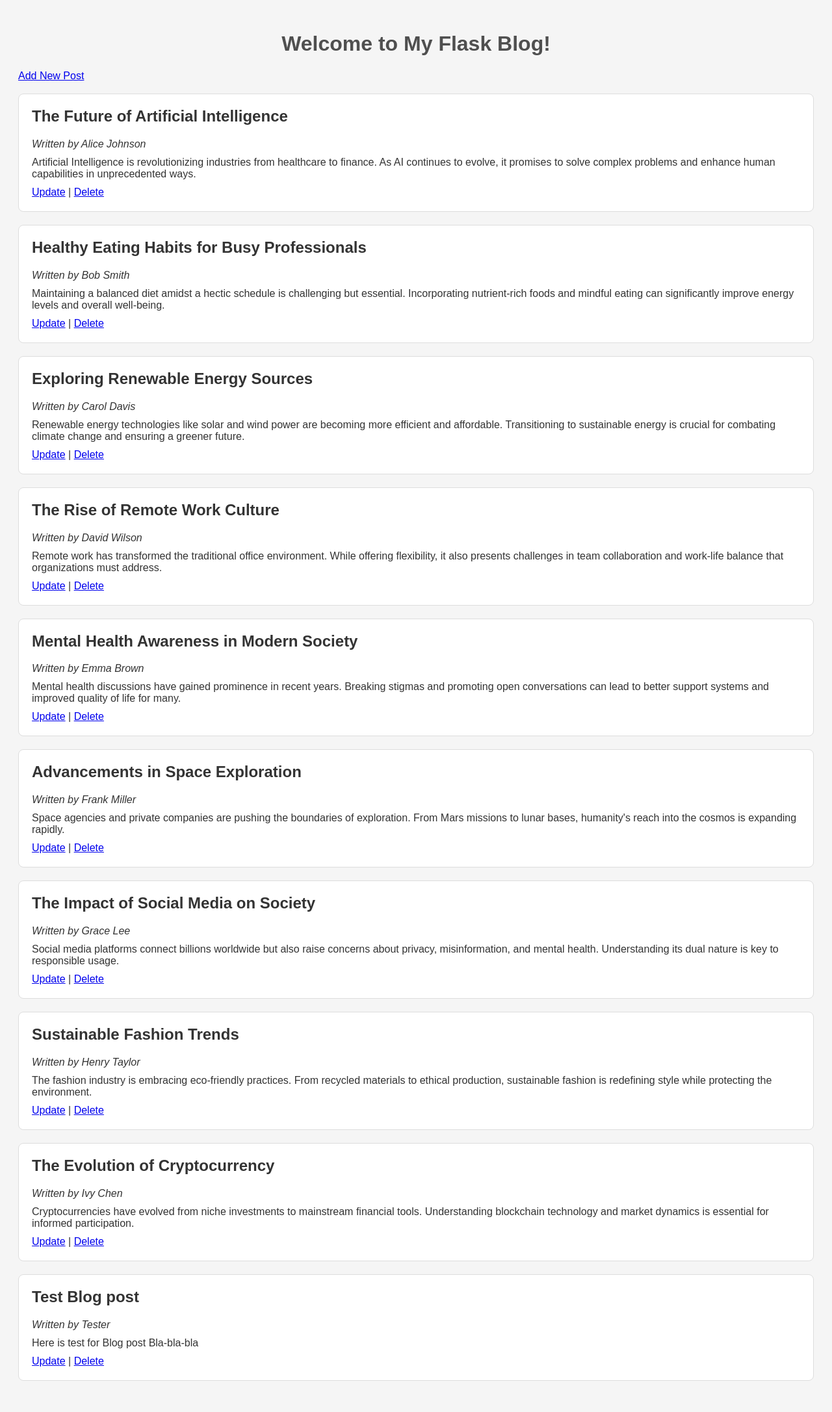
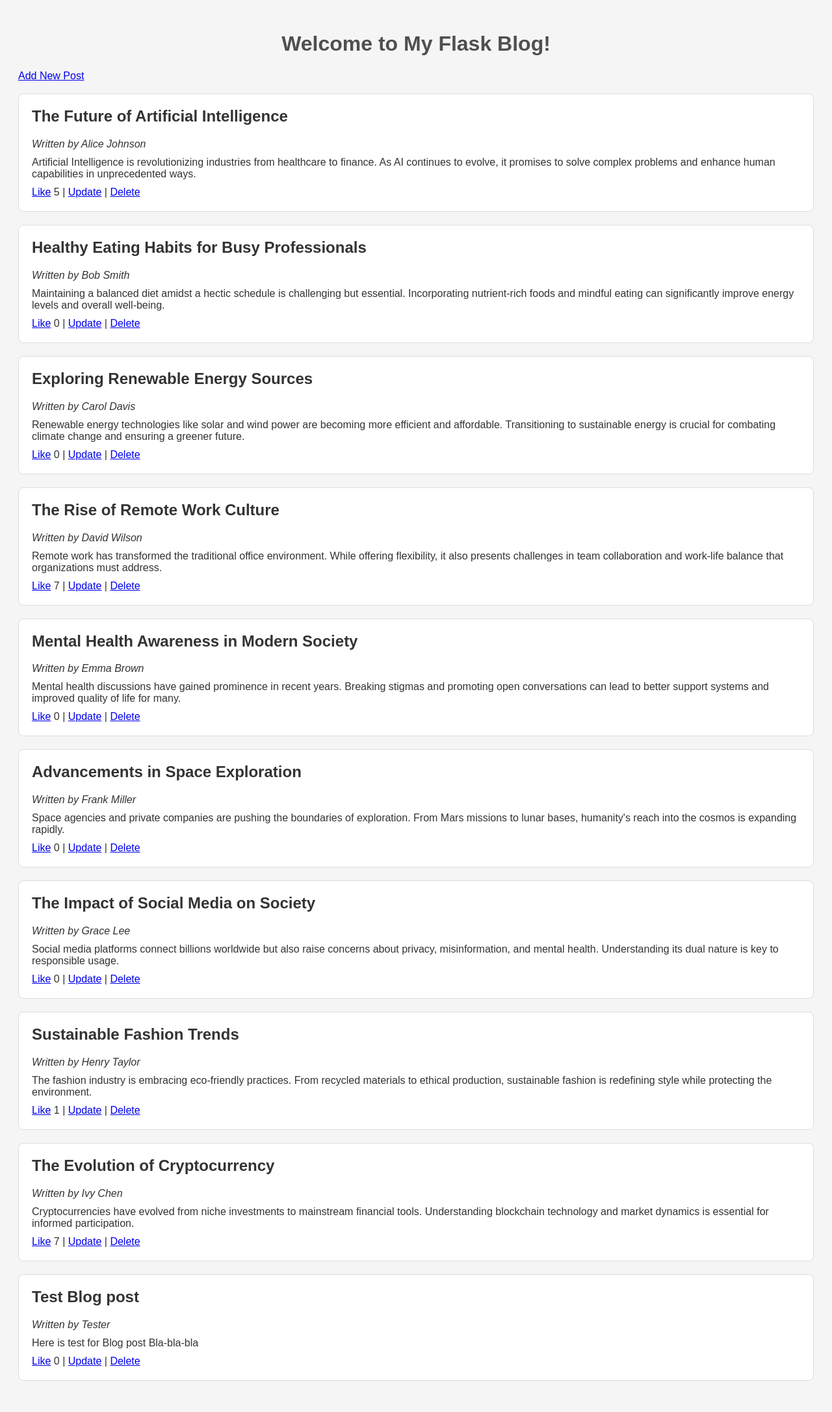
Before and after one commit to Oleguzik/masterBlog, a Flask app: page / in a window 1280 px wide. Shown: the whole page at 65% size. Run offline with Flask 3, Linux system fonts and the light colour scheme.

Commit message:
feature/ added Like feature

```diff
--- a/app.py
+++ b/app.py
@@ -41,7 +41,8 @@ def add():
             'id': new_id,
             'author': author,
             'title': title,
-            'content': content
+            'content': content,
+            'likes': 0
         }
 
         # Append to posts
@@ -87,6 +88,27 @@ def update(post_id):
     # So display the update.html page
     return render_template('update.html', post=post)
 
+@app.route('/like/<int:post_id>')
+def like(post_id):
+    # Load posts
+    with open('articles.json', 'r') as f:
+        posts = json.load(f)
+
+    # Find the post and increment likes
+    for post in posts:
+        if post['id'] == post_id:
+            if 'likes' not in post:
+                post['likes'] = 0
+            post['likes'] += 1
+            break
+
+    # Save back to JSON
+    with open('articles.json', 'w') as f:
+        json.dump(posts, f, indent=4)
+
+    # Redirect back to index
+    return redirect(url_for('index'))
+
 @app.route('/delete/<int:post_id>')
 def delete(post_id):
     # Load existing posts
--- a/articles.json
+++ b/articles.json
@@ -3,60 +3,70 @@
         "id": 1,
         "author": "Alice Johnson",
         "title": "The Future of Artificial Intelligence",
-        "content": "Artificial Intelligence is revolutionizing industries from healthcare to finance. As AI continues to evolve, it promises to solve complex problems and enhance human capabilities in unprecedented ways."
+        "content": "Artificial Intelligence is revolutionizing industries from healthcare to finance. As AI continues to evolve, it promises to solve complex problems and enhance human capabilities in unprecedented ways.",
+        "likes": 5
     },
     {
         "id": 2,
         "author": "Bob Smith",
         "title": "Healthy Eating Habits for Busy Professionals",
-        "content": "Maintaining a balanced diet amidst a hectic schedule is challenging but essential. Incorporating nutrient-rich foods and mindful eating can significantly improve energy levels and overall well-being."
+        "content": "Maintaining a balanced diet amidst a hectic schedule is challenging but essential. Incorporating nutrient-rich foods and mindful eating can significantly improve energy levels and overall well-being.",
+        "likes": 0
     },
     {
         "id": 3,
         "author": "Carol Davis",
         "title": "Exploring Renewable Energy Sources",
-        "content": "Renewable energy technologies like solar and wind power are becoming more efficient and affordable. Transitioning to sustainable energy is crucial for combating climate change and ensuring a greener future."
+        "content": "Renewable energy technologies like solar and wind power are becoming more efficient and affordable. Transitioning to sustainable energy is crucial for combating climate change and ensuring a greener future.",
+        "likes": 0
     },
     {
         "id": 4,
         "author": "David Wilson",
         "title": "The Rise of Remote Work Culture",
-        "content": "Remote work has transformed the traditional office environment. While offering flexibility, it also presents challenges in team collaboration and work-life balance that organizations must address."
+        "content": "Remote work has transformed the traditional office environment. While offering flexibility, it also presents challenges in team collaboration and work-life balance that organizations must address.",
+        "likes": 7
     },
     {
         "id": 5,
         "author": "Emma Brown",
         "title": "Mental Health Awareness in Modern Society",
-        "content": "Mental health discussions have gained prominence in recent years. Breaking stigmas and promoting open conversations can lead to better support systems and improved quality of life for many."
+        "content": "Mental health discussions have gained prominence in recent years. Breaking stigmas and promoting open conversations can lead to better support systems and improved quality of life for many.",
+        "likes": 0
     },
     {
         "id": 6,
         "author": "Frank Miller",
         "title": "Advancements in Space Exploration",
-        "content": "Space agencies and private companies are pushing the boundaries of exploration. From Mars missions to lunar bases, humanity's reach into the cosmos is expanding rapidly."
+        "content": "Space agencies and private companies are pushing the boundaries of exploration. From Mars missions to lunar bases, humanity's reach into the cosmos is expanding rapidly.",
+        "likes": 0
     },
     {
         "id": 7,
         "author": "Grace Lee",
         "title": "The Impact of Social Media on Society",
-        "content": "Social media platforms connect billions worldwide but also raise concerns about privacy, misinformation, and mental health. Understanding its dual nature is key to responsible usage."
+        "content": "Social media platforms connect billions worldwide but also raise concerns about privacy, misinformation, and mental health. Understanding its dual nature is key to responsible usage.",
+        "likes": 0
     },
     {
         "id": 8,
         "author": "Henry Taylor",
         "title": "Sustainable Fashion Trends",
-        "content": "The fashion industry is embracing eco-friendly practices. From recycled materials to ethical production, sustainable fashion is redefining style while protecting the environment."
+        "content": "The fashion industry is embracing eco-friendly practices. From recycled materials to ethical production, sustainable fashion is redefining style while protecting the environment.",
+        "likes": 1
     },
     {
         "id": 9,
         "author": "Ivy Chen",
         "title": "The Evolution of Cryptocurrency",
-        "content": "Cryptocurrencies have evolved from niche investments to mainstream financial tools. Understanding blockchain technology and market dynamics is essential for informed participation."
+        "content": "Cryptocurrencies have evolved from niche investments to mainstream financial tools. Understanding blockchain technology and market dynamics is essential for informed participation.",
+        "likes": 7
     },
     {
         "id": 11,
         "author": "Tester",
         "title": "Test Blog post",
-        "content": "Here is test for Blog post\r\nBla-bla-bla"
+        "content": "Here is test for Blog post\r\nBla-bla-bla",
+        "likes": 0
     }
 ]
--- a/templates/index.html
+++ b/templates/index.html
@@ -14,7 +14,7 @@
         <h2>{{ post.title }}</h2>
         <p><em>Written by {{ post.author }}</em></p>
         <p>{{ post.content }}</p>
-        <a href="/update/{{ post.id }}">Update</a> | <a href="/delete/{{ post.id }}">Delete</a>
+        <a href="/like/{{ post.id }}">Like</a> {{ post.likes }} | <a href="/update/{{ post.id }}">Update</a> | <a href="/delete/{{ post.id }}">Delete</a>
     </div>
     {% endfor %}
 </body>
```
